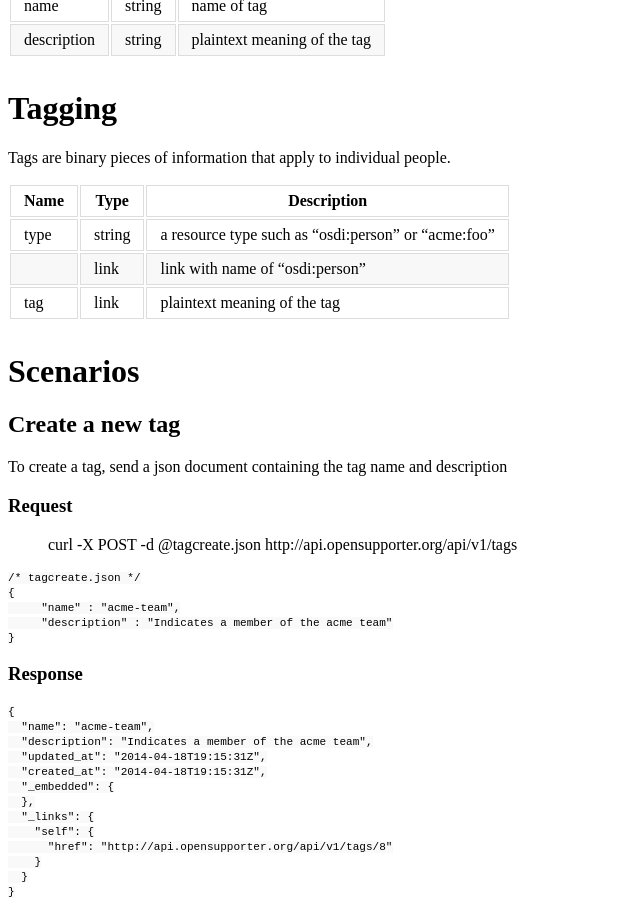
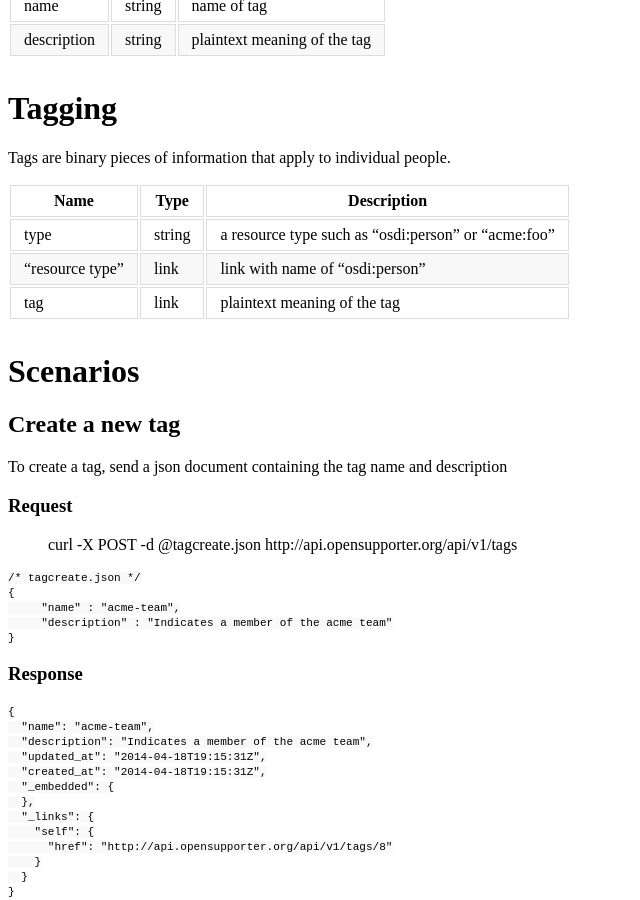
Before and after one commit to opensupporter/osdi-docs, a Jekyll site: the page built from tags.md, in a window 1280 px wide and 900 px high, scrolled down 411 px. Shown: the whole window, without its empty margins (0-640 px from the left). Built offline with Jekyll 4.4.1, drawn with Linux system fonts in a browser that asks for light colours; a style sheet for code colours, icons or effects is not loaded.

Commit message:
Update tags.md

```diff
--- a/tags.md
+++ b/tags.md
@@ -17,7 +17,7 @@ Tags are binary pieces of information that apply to individual people.
 |Name   	|Type   |Description
 |---    	|---    |---
 | type 		|string | a resource type such as "osdi:person" or "acme:foo"
-|<resource type>  |link | link with name of "osdi:person"
+|"resource type"  |link | link with name of "osdi:person"
 |tag    	|link |plaintext meaning of the tag
 
 # Scenarios
```
